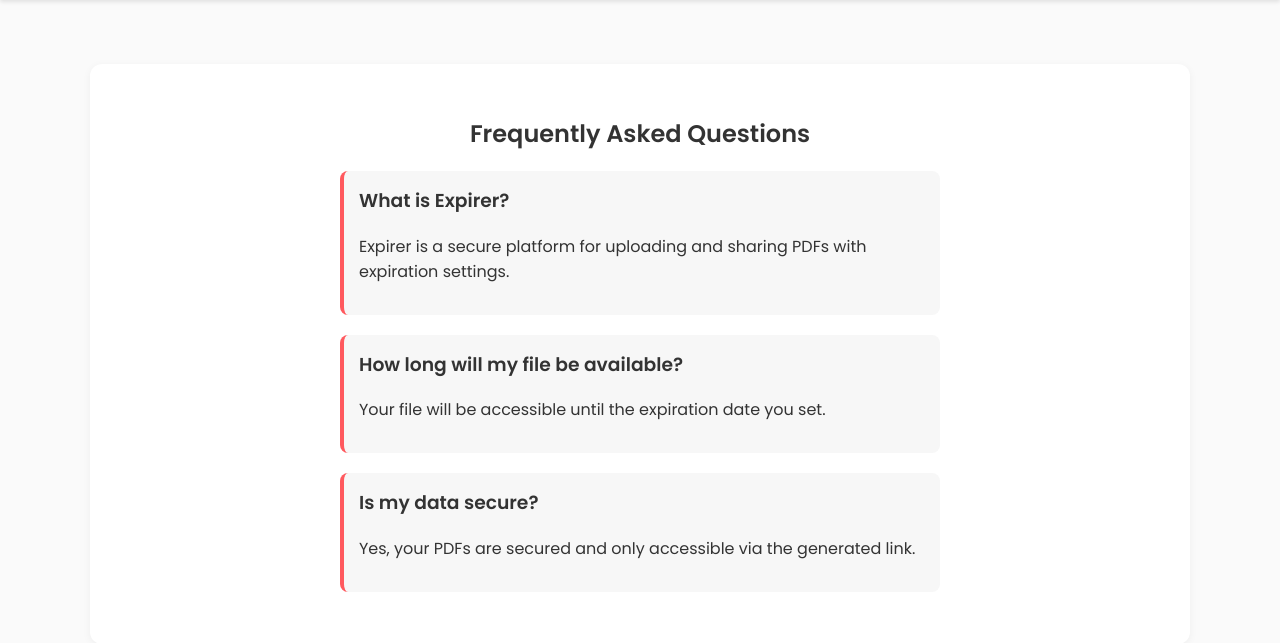
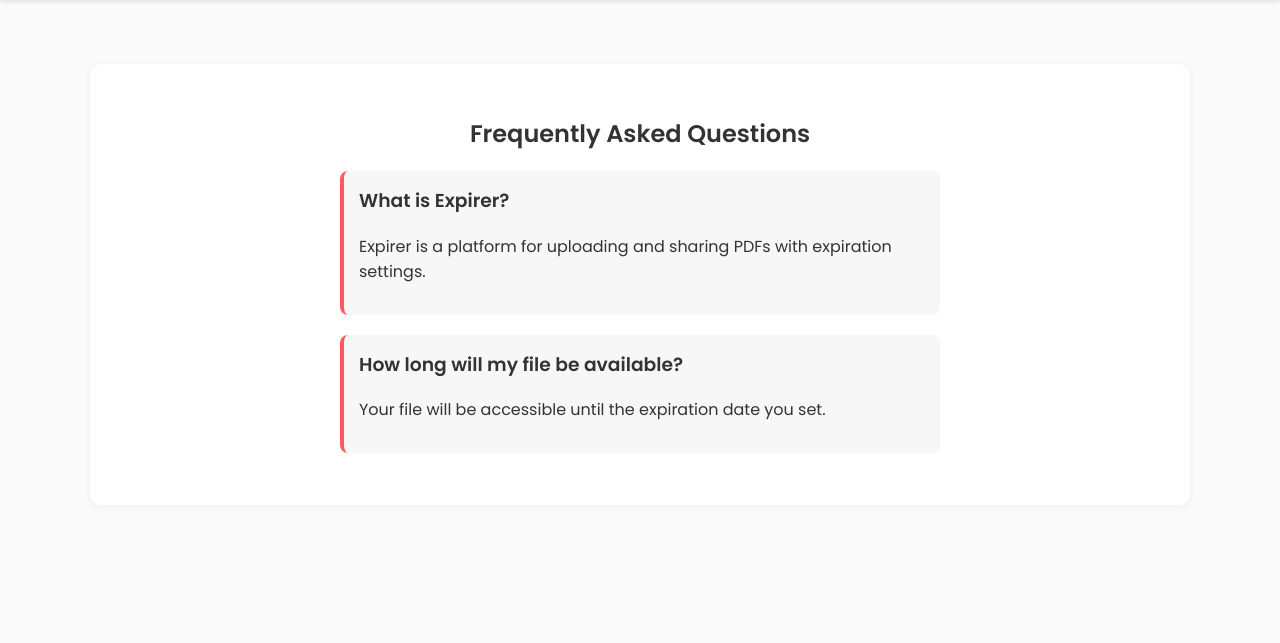
Before and after one commit to sophietsanang/Expirers, a Flask app: page / in a window 1280 px wide, after a click on "FAQ". Shown: the part 75-718 px from the top of the page. Run offline with Flask 3, Linux system fonts and the light colour scheme.

Commit message:
Minor updates

```diff
--- a/faq.html
+++ b/faq.html
@@ -59,16 +59,16 @@
       <div class="faq-container">
         <div class="faq-item">
           <h3>What is Expirer?</h3>
-          <p>Expirer is a secure platform for uploading and sharing PDFs with expiration settings.</p>
+          <p>Expirer is a platform for uploading and sharing PDFs with expiration settings.</p>
         </div>
         <div class="faq-item">
           <h3>How long will my file be available?</h3>
           <p>Your file will be accessible until the expiration date you set.</p>
         </div>
-        <div class="faq-item">
+        <!-- <div class="faq-item">
           <h3>Is my data secure?</h3>
           <p>Yes, we ensure your PDFs are only accessible via the generated link.</p>
-        </div>
+        </div> -->
       </div>
     </section>
   </main>
--- a/server.py
+++ b/server.py
@@ -51,17 +51,15 @@ def check_breach():
     except Exception as e:
         return jsonify({"error": f"An error occurred: {str(e)}"}), 500
 
-# 🚀 **Upload & Store Encrypted PDF**
+# Upload & Store Encrypted PDF
 @app.route("/upload", methods=["POST"])
 def upload_file():
     file = request.files["file"].read()
     salt = request.files["salt"].read()
     iv = request.files["iv"].read()
 
-    # Generate unique file ID
     file_id = os.urandom(12).hex()
 
-    # Store in database
     conn = sqlite3.connect(DATABASE)
     cursor = conn.cursor()
     cursor.execute("INSERT INTO files (file_id, encrypted_data, iv, salt) VALUES (?, ?, ?, ?)",
@@ -69,11 +67,10 @@ def upload_file():
     conn.commit()
     conn.close()
 
-    # Generate Shareable URL (Key in Fragment)
     share_url = f"http://127.0.0.1:5000/view/{file_id}"
     return jsonify({"message": "File uploaded & encrypted!", "share_url": share_url})
 
-# 🚀 **Download & Return Encrypted PDF**
+# Download & Return Encrypted PDF
 @app.route("/download/<file_id>", methods=["GET"])
 def download_file(file_id):
     conn = sqlite3.connect(DATABASE)
@@ -95,14 +92,13 @@ def download_file(file_id):
 
 @app.route("/view/<file_id>", methods=['GET'])
 def view_pdf(file_id):
-    print(f"Accessing /view/{file_id}")  # Debugging line
-    # Check if the file exists in the database
     conn = sqlite3.connect(DATABASE)
     cursor = conn.cursor()
     cursor.execute("SELECT * FROM files WHERE file_id = ?", (file_id,))
     file_data = cursor.fetchone()
     conn.close()
 
+    #Use expiration function here?
     if not file_data:
         return jsonify({"error": "File not found"}), 404
 
--- a/templates/index.html
+++ b/templates/index.html
@@ -131,16 +131,16 @@
         <div class="faq-container">
           <div class="faq-item">
             <h3>What is Expirer?</h3>
-            <p>Expirer is a secure platform for uploading and sharing PDFs with expiration settings.</p>
+            <p>Expirer is a platform for uploading and sharing PDFs with expiration settings.</p>
           </div>
           <div class="faq-item">
             <h3>How long will my file be available?</h3>
             <p>Your file will be accessible until the expiration date you set.</p>
           </div>
-          <div class="faq-item">
+          <!-- <div class="faq-item">
             <h3>Is my data secure?</h3>
             <p>Yes, your PDFs are secured and only accessible via the generated link.</p>
-          </div>
+          </div> -->
         </div>
       </section>
     </main>
--- a/templates/viewer.html
+++ b/templates/viewer.html
@@ -7,14 +7,12 @@
 </head>
 
 <script>
-    console.log("HERE VIEWER")
     async function decryptAndDisplayPDF() {
         let url = window.location.href;
         if (!url.includes("#")) {
             alert("Missing secret key!");
             return;
         }
-
 
         let [baseUrl, encodedKey] = url.split("#");
         console.log("viewer baseUrl", baseUrl, "encodedKey", encodedKey);
@@ -77,6 +75,6 @@
 {% block body %}
 
     <h1>Secure PDF Viewer</h1>
-    <iframe id="pdfViewer" width="100%" height="600px"></iframe>
+    <iframe id="pdfViewer" width="100%" height="1000px"></iframe>
 
 {% endblock %}
```
Also changed, not shown: expirer.db (added).
